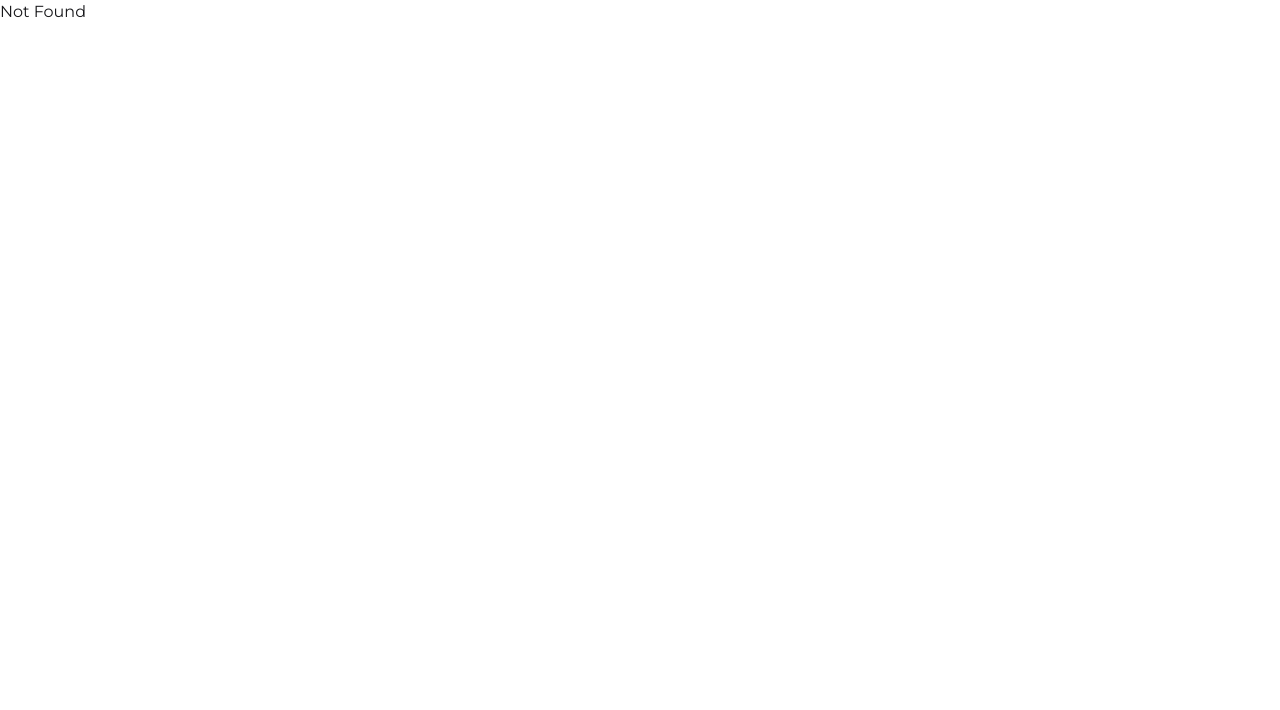
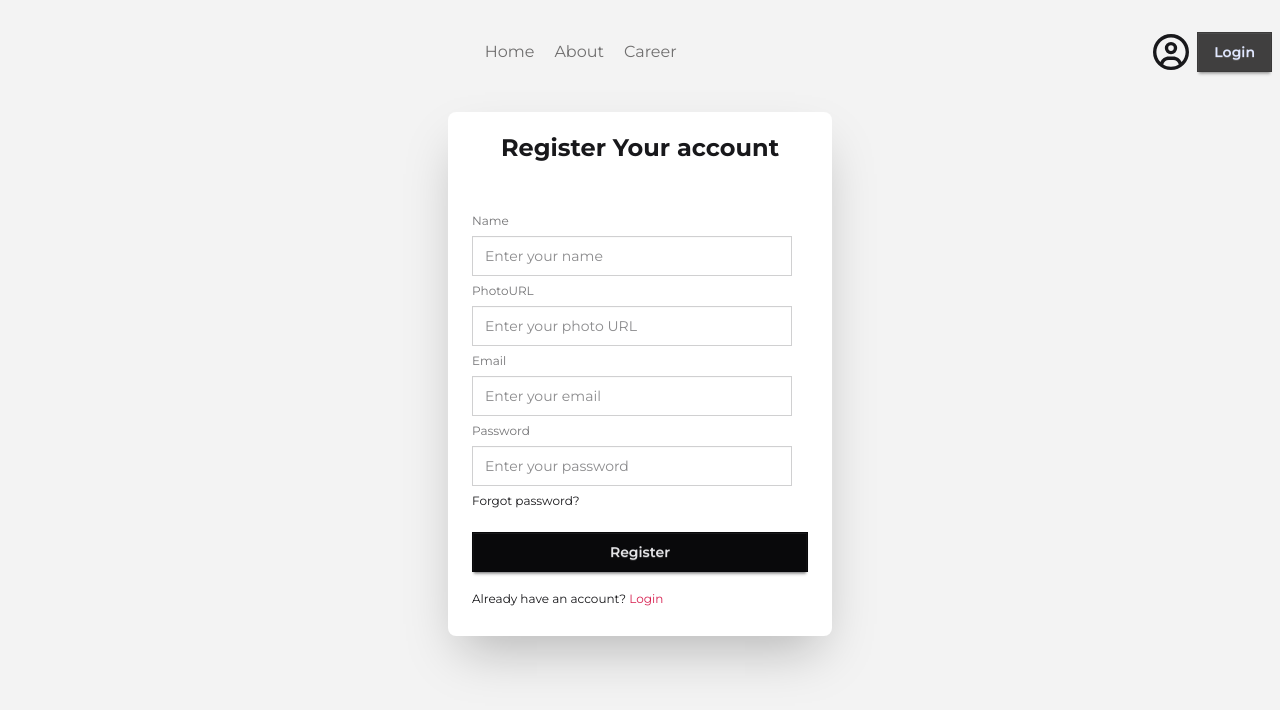
Before and after one commit to mirazahmeed/newspaper, a React app: page /auth/register in a window 1280 px wide. Shown: the top 710 px of the page. Built offline with nearby package versions, Linux system fonts and the light colour scheme; the HTML template or start-up script is replaced by a standard one.

Commit message:
feat: Add user authentication pages, routes, and a dedicated layout, with minor UI adjustments to existing layouts.

```diff
--- a/src/Components/HomeLayout/LeftAside.jsx
+++ b/src/Components/HomeLayout/LeftAside.jsx
@@ -4,7 +4,13 @@ import Catagories from "../Catagories";
 const LeftAside = () => {
 	return (
 		<div>
-			<Suspense fallback={<div>Loading...</div>}>
+			<Suspense
+				fallback={
+					<div>
+						<span className="loading loading-ring loading-md"></span>
+						<span className="loading loading-ring loading-lg"></span>
+					</div>
+				}>
 				<Catagories></Catagories>
 			</Suspense>
 		</div>
--- a/src/Components/Navbar.jsx
+++ b/src/Components/Navbar.jsx
@@ -1,5 +1,5 @@
 import React from "react";
-import { NavLink } from "react-router";
+import { Link, NavLink } from "react-router";
 import { FaRegCircleUser } from "react-icons/fa6";
 
 const Navbar = () => {
@@ -14,7 +14,9 @@ const Navbar = () => {
 			<div className="login-area flex gap-2 items-center">
 				<FaRegCircleUser className="text-4xl" />
 
-				<button className="btn btn-primary rounded-none">Login</button>
+				<Link to="/auth/login" className="btn btn-primary rounded-none">
+					Login
+				</Link>
 			</div>
 		</div>
 	);
--- /dev/null
+++ b/src/Layout/AuthLayout.jsx
@@ -0,0 +1,18 @@
+import React from "react";
+import Navbar from "../Components/Navbar";
+import { Outlet } from "react-router";
+
+const AuthLayout = () => {
+	return (
+		<div className="bg-base-200 min-h-screen">
+			<header className="container mx-auto py-4">
+				<Navbar />
+			</header>
+			<main className="container mx-auto py-4">
+                <Outlet></Outlet>
+            </main>
+		</div>
+	);
+};
+
+export default AuthLayout;
--- a/src/Layout/HomeLayout.jsx
+++ b/src/Layout/HomeLayout.jsx
@@ -19,13 +19,13 @@ const HomeLayout = () => {
 				</nav>
 			</header>
 			<main className="container mx-auto grid grid-cols-12 gap-4">
-				<aside className="left_nav col-span-3">
+				<aside className="left_nav col-span-3 sticky top-0 h-fit">
 					<LestAside />
 				</aside>
 				<section className="main_content col-span-6">
 					<Outlet></Outlet>
 				</section>
-				<aside className="right_nav col-span-3">
+				<aside className="right_nav col-span-3 sticky top-0 h-fit">
 					<RightAside />
 				</aside>
 			</main>
--- a/src/Pages/CategoryNews.jsx
+++ b/src/Pages/CategoryNews.jsx
@@ -3,7 +3,7 @@ import { useLoaderData, useParams } from "react-router";
 import NewsCard from "../Components/NewsCard";
 
 const CategoryNews = () => {
-	const id = useParams();
+	const id  = useParams();
 	const convertedId = parseInt(id.id);
 	const data = useLoaderData();
 
--- /dev/null
+++ b/src/Pages/Login.jsx
@@ -0,0 +1,41 @@
+import React from "react";
+import { Link } from "react-router";
+
+const Login = () => {
+	return (
+		<div>
+			<div className="card bg-base-100 w-full max-w-sm shrink-0 shadow-2xl mx-auto">
+				<h2 className="text-2xl font-bold text-center py-5">
+					Login Your account
+				</h2>
+				<div className="card-body">
+					<form className="fieldset">
+						<label className="label">Email</label>
+						<input
+							type="email"
+							className="input rounded-none"
+							placeholder="Enter your email"
+						/>
+						<label className="label">Password</label>
+						<input
+							type="password"
+							className="input rounded-none"
+							placeholder="Enter your password"
+						/>
+						<div>
+							<a className="link link-hover">Forgot password?</a>
+						</div>
+						<button className="btn btn-neutral mt-4 rounded-none">
+							Login
+						</button>
+                        <Link to="/auth/register" className="link link-hover pt-3">
+                        Don't have an account? <span className="text-secondary">Register</span>
+                        </Link>
+					</form>
+				</div>
+			</div>
+		</div>
+	);
+};
+
+export default Login;
--- /dev/null
+++ b/src/Pages/Register.jsx
@@ -0,0 +1,58 @@
+import React from "react";
+import { Link } from "react-router";
+
+const Register = () => {
+	return (
+		<div>
+			<div className="card bg-base-100 w-full max-w-sm shrink-0 shadow-2xl mx-auto">
+				<h2 className="text-2xl font-bold text-center py-5">
+					Register Your account
+				</h2>
+				<div className="card-body">
+					<form className="fieldset">
+						{/* Name */}
+						<label className="label">Name</label>
+						<input
+							type="text"
+							className="input rounded-none"
+							placeholder="Enter your name"
+						/>
+						{/* PhotoURL */}
+						<label className="label">PhotoURL</label>
+						<input
+							type="text"
+							className="input rounded-none"
+							placeholder="Enter your photo URL"
+						/>
+						{/* Email */}
+						<label className="label">Email</label>
+						<input
+							type="email"
+							className="input rounded-none"
+							placeholder="Enter your email"
+						/>
+						{/* Password */}
+						<label className="label">Password</label>
+						<input
+							type="password"
+							className="input rounded-none"
+							placeholder="Enter your password"
+						/>
+						<div>
+							<a className="link link-hover">Forgot password?</a>
+						</div>
+						<button className="btn btn-neutral mt-4 rounded-none">
+							Register
+						</button>
+						<Link to="/auth/login" className="link link-hover pt-3">
+							Already have an account?{" "}
+							<span className="text-secondary">Login</span>
+						</Link>
+					</form>
+				</div>
+			</div>
+		</div>
+	);
+};
+
+export default Register;
```
Also changed, not shown: src/Routes/Router.jsx (+14 -1 lines).
